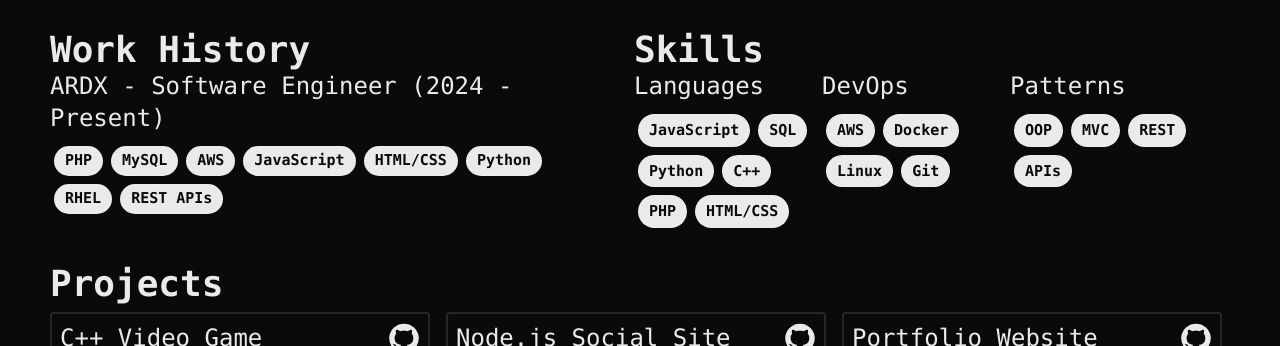
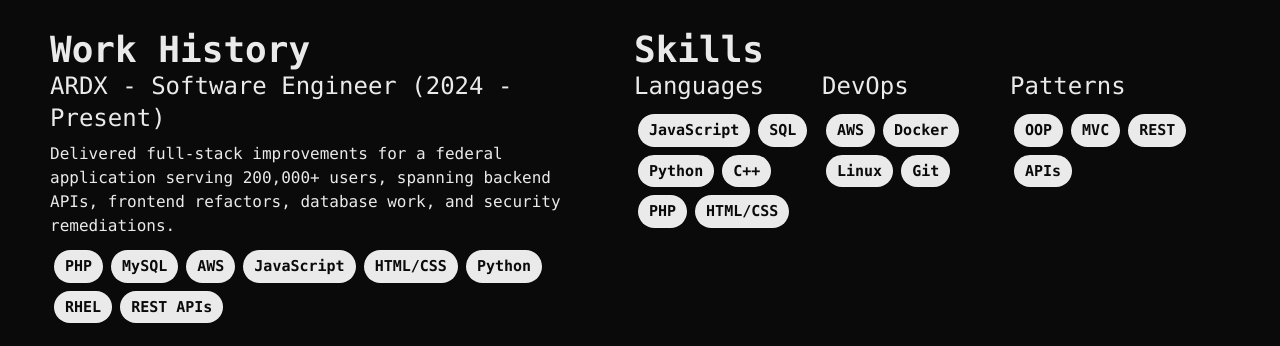
Before and after one commit to GabrielWelvaert/portfolio-website, a React (Vite) app: page / in a window 1280 px wide. Shown: the part 606-952 px from the top of the page. Built offline with nearby package versions, Linux system fonts and the light colour scheme.

Commit message:
work description

```diff
--- a/src/components/Work.jsx
+++ b/src/components/Work.jsx
@@ -5,9 +5,10 @@ export const Work = () => {
     return (
         <div id="work" className="flex-col p-2 gap-6 max-w-[560px] scroll-mt-[64px]">
             <div className="text-4xl font-bold">Work History</div>
-            <div id="work" className="flex flex-wrap gap-6 text-2xl justify-between">
+            <div id="work" className="flex flex-wrap gap-6 justify-between">
                 <div className="flex flex-col gap-2">
-                    <div>ARDX - Software Engineer (2024 - Present)</div>
+                    <div className="text-2xl">ARDX - Software Engineer (2024 - Present)</div>
+                    <div>Delivered full-stack improvements for a federal application serving 200,000+ users, spanning backend APIs, frontend refactors, database work, and security remediations.</div>
                     <div className="tag-container">
                         {workStack.map(item => <Tag key={item}>{item}</Tag>)}
                     </div>
```
